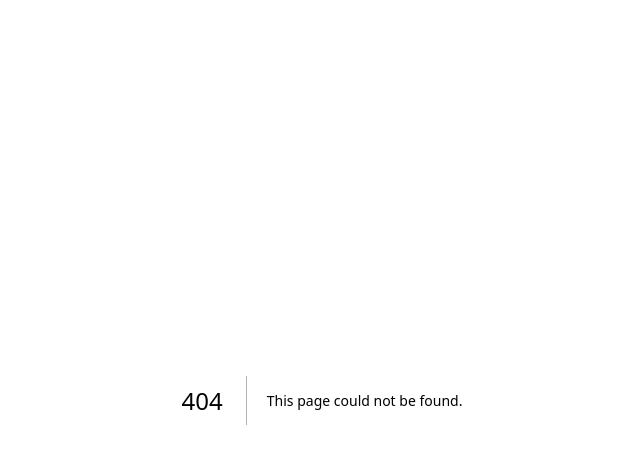
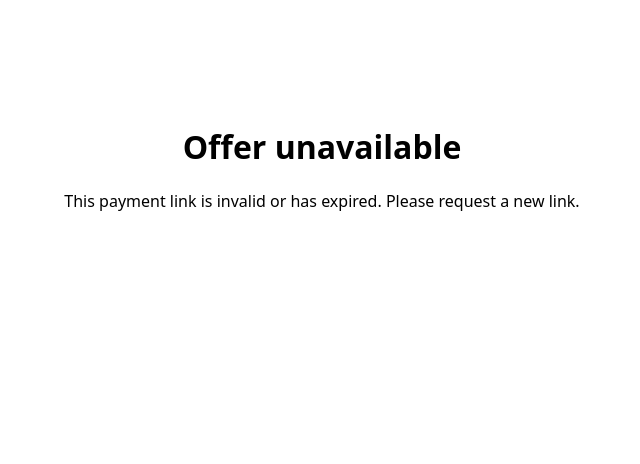
Before and after one commit to victoryude482-rgb/leadpilot-ai1, a Next.js app: page /offer/1 in a window 1280 px wide. Before the commit this address had no page. Shown: the top 464 px of the page, without its empty margins (318-958 px from the left). Built offline with nearby package versions, Linux system fonts and the light colour scheme.

Commit message:
feat: add personalized signed offer checkout page

```diff
--- /dev/null
+++ b/app/offer/[token]/page.tsx
@@ -0,0 +1,7 @@
+import { verifyOfferToken } from '../../../src/agents/offer-link';
+
+export default async function OfferPage({ params }: { params: { token: string } }) {
+  const offer = verifyOfferToken(params.token);
+  if (!offer) return <main style={{fontFamily:'system-ui',maxWidth:680,margin:'80px auto',padding:24,textAlign:'center'}}><h1>Offer unavailable</h1><p>This payment link is invalid or has expired. Please request a new link.</p></main>;
+  return <main style={{fontFamily:'system-ui',maxWidth:680,margin:'60px auto',padding:24}}><div style={{border:'1px solid #ddd',borderRadius:20,padding:32}}><p style={{letterSpacing:2,fontSize:12}}>VICTORY AI</p><h1>{offer.offer}</h1><p style={{fontSize:16,color:'#667085'}}>Secure payment for your personalized offer.</p><div style={{fontSize:40,fontWeight:800,margin:'28px 0'}}>{offer.currency} {offer.amount.toLocaleString()}</div><form action="/api/payments/initialize" method="POST"><input type="hidden" name="offerToken" value={params.token}/><label style={{display:'block',fontWeight:600}}>Email</label><input name="email" type="email" required placeholder="you@example.com" style={{width:'100%',padding:14,margin:'8px 0 18px',boxSizing:'border-box',borderRadius:10,border:'1px solid #ccc'}}/><button type="submit" style={{width:'100%',padding:15,border:0,borderRadius:10,fontWeight:800,cursor:'pointer'}}>Pay securely</button></form><p style={{fontSize:12,color:'#667085',marginTop:18}}>Your payment is processed securely by Paystack. This page never receives your card details.</p></div></main>;
+}
```
